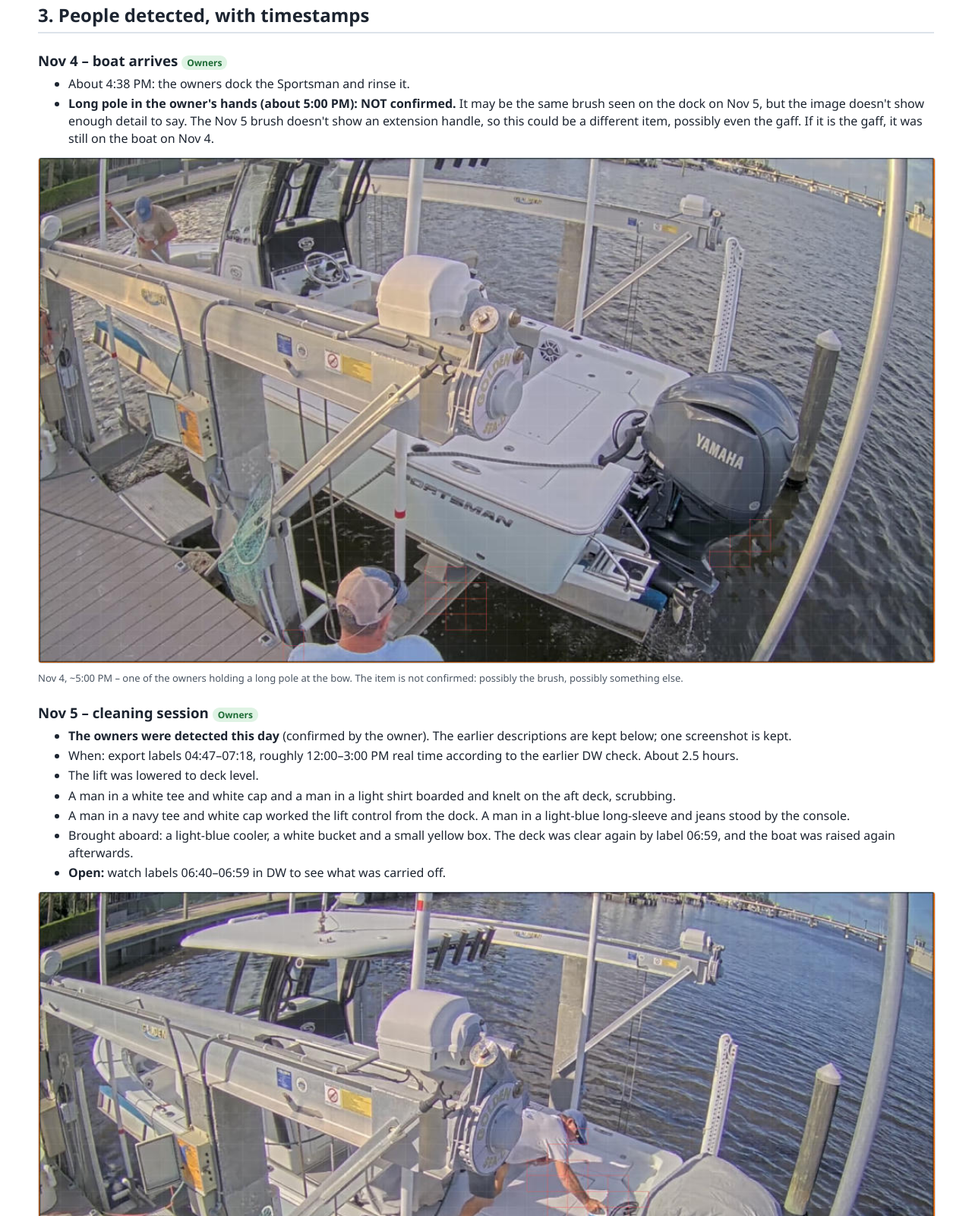
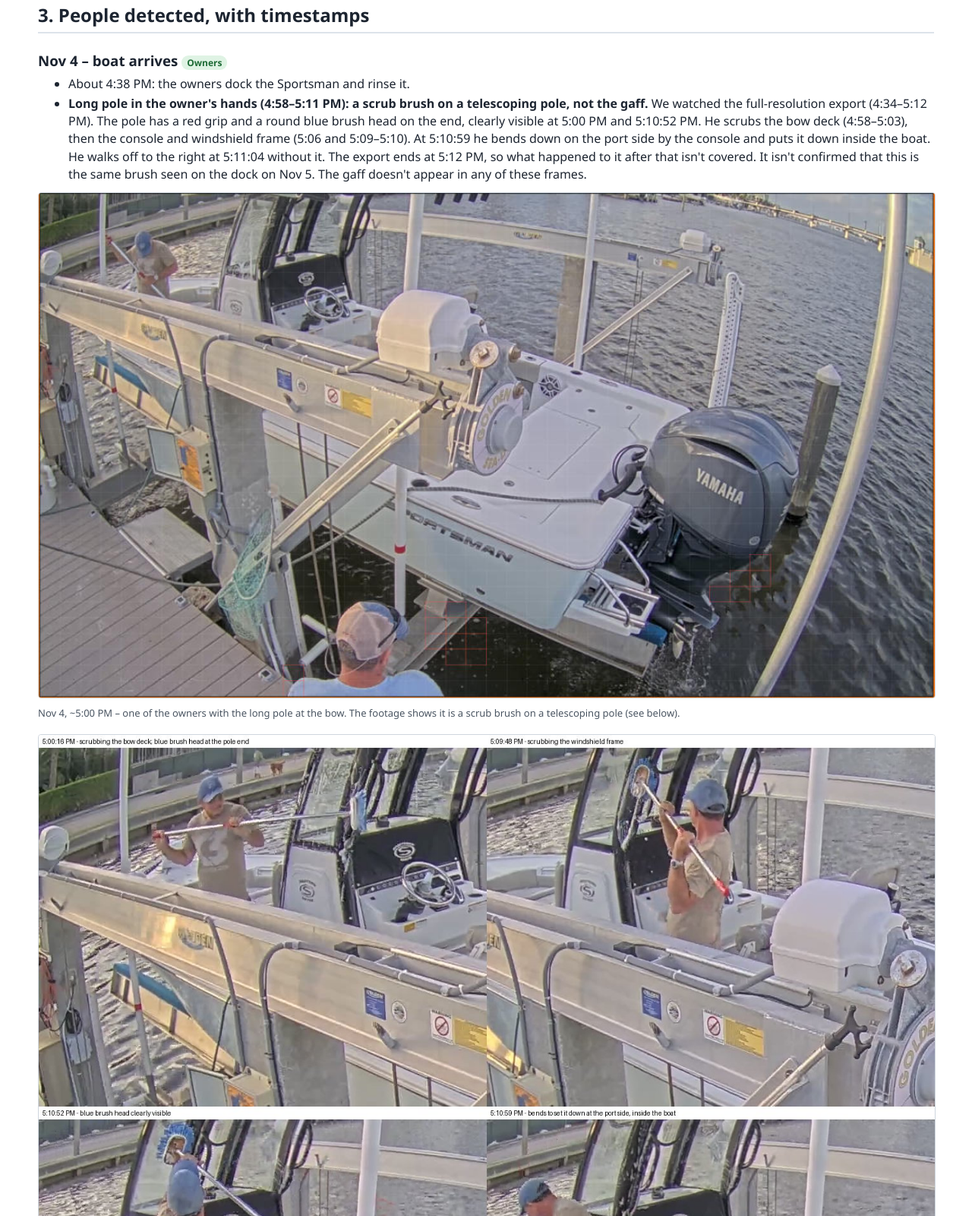
Before and after one commit to brittanyleclerc/sportsman-footage-review, a plain HTML site: page index.html in a window 1280 px wide. Shown: the part 6880-8480 px from the top of the page at 76% size. Drawn offline with Linux system fonts and the light colour scheme.

Commit message:
Nov 4: pole is a scrub brush (watched full-res export)
Co-Authored-By: Claude Opus 5.5 <noreply@anthropic.com>

```diff
--- a/index.html
+++ b/index.html
@@ -117,8 +117,9 @@ ul{margin:6px 0 6px 0}li{margin:3px 0}
 
 <h3>Nov 4 – boat arrives <span class="tag clear">Owners</span></h3>
 <ul><li>About 4:38 PM: the owners dock the Sportsman and rinse it.</li>
-<li><b>Long pole in the owner's hands (about 5:00 PM): NOT confirmed.</b> It may be the same brush seen on the dock on Nov 5, but the image doesn't show enough detail to say. The Nov 5 brush doesn't show an extension handle, so this could be a different item, possibly even the gaff. If it is the gaff, it was still on the boat on Nov 4.</li></ul>
-<figure><img src="boardings/2026-11-04_1700_dock2_two-men-docking.jpg"><figcaption>Nov 4, ~5:00 PM – one of the owners holding a long pole at the bow. The item is not confirmed: possibly the brush, possibly something else.</figcaption></figure>
+<li><b>Long pole in the owner's hands (4:58–5:11 PM): a scrub brush on a telescoping pole, not the gaff.</b> We watched the full-resolution export (4:34–5:12 PM). The pole has a red grip and a round blue brush head on the end, clearly visible at 5:00 PM and 5:10:52 PM. He scrubs the bow deck (4:58–5:03), then the console and windshield frame (5:06 and 5:09–5:10). At 5:10:59 he bends down on the port side by the console and puts it down inside the boat. He walks off to the right at 5:11:04 without it. The export ends at 5:12 PM, so what happened to it after that isn't covered. It isn't confirmed that this is the same brush seen on the dock on Nov 5. The gaff doesn't appear in any of these frames.</li></ul>
+<figure><img src="boardings/2026-11-04_1700_dock2_two-men-docking.jpg"><figcaption>Nov 4, ~5:00 PM – one of the owners with the long pole at the bow. The footage shows it is a scrub brush on a telescoping pole (see below).</figcaption></figure>
+<figure><img src="fullreview/nov04_1658-1711_brush-pole.jpg"><figcaption>Nov 4, 5:00–5:11 PM (full-resolution export) – blue brush head on the pole; he scrubs the deck and windshield, then puts it down inside the boat on the port side.</figcaption></figure>
 
 <h3>Nov 5 – cleaning session <span class="tag clear">Owners</span></h3>
 <ul>
@@ -296,7 +297,7 @@ Who changed settings, if anyone, is only in the Audit Trail. The DW login on thi
   <li>Check the three midnight gaps (Nov 4/5, 5/6, 13/14).</li>
   <li>Watch the Nov 9 post moment and the Nov 10 unload (3:28–4:12 PM).</li>
   </ul></li>
-<li>Questions for the owners: when they last saw the gaff; what the long pole in the owner's hands on Nov 4 (~5:00 PM) was, and whether the brush has an extension handle; whether it came back from the Nov 10 trip and who the guests were; who the Nov 6 lift crew and the Nov 16–17 lift worker are; whether they know the Nov 9 visitor.</li>
+<li>Questions for the owners: when they last saw the gaff; whether the brush on the dock on Nov 5 is the same blue-head telescoping brush used on Nov 4; whether it came back from the Nov 10 trip and who the guests were; who the Nov 6 lift crew and the Nov 16–17 lift worker are; whether they know the Nov 9 visitor.</li>
 </ul>
 <p class="sub">Screenshots that showed no people (the motor cover, lift ladder, lights, rain, birds) are left out; each is described in the text instead. People are described, not identified; anyone not confirmed as an owner is marked UNSURE.</p>
 </body></html>
```
Also changed, not shown: fullreview/nov04_1658-1711_brush-pole.jpg (added).
